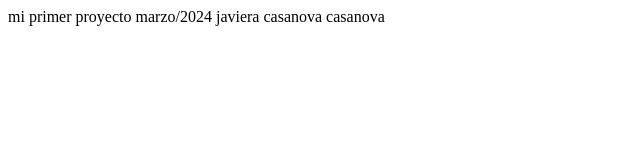
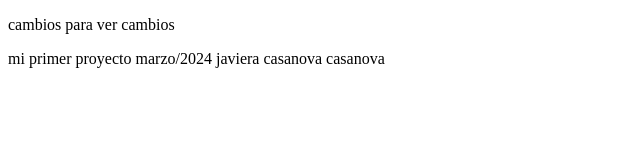
Before and after one commit to jvvt666/hola-mundo, a plain HTML site: page index.html in a window 1280 px wide. Shown: the whole page, without its empty margins (0-640 px from the left). Drawn offline with Linux system fonts and the light colour scheme.

Commit message:
mi primer commit

```diff
--- a/index.html
+++ b/index.html
@@ -5,7 +5,7 @@
     <meta name="viewport" content="width=device-width, initial-scale=1.0">
     <title><mi primer sitio web</title></title>
 </head>
-<body>
+<body> <p>cambios para ver cambios</p>
     mi primer proyecto marzo/2024
     javiera casanova casanova
 
```
